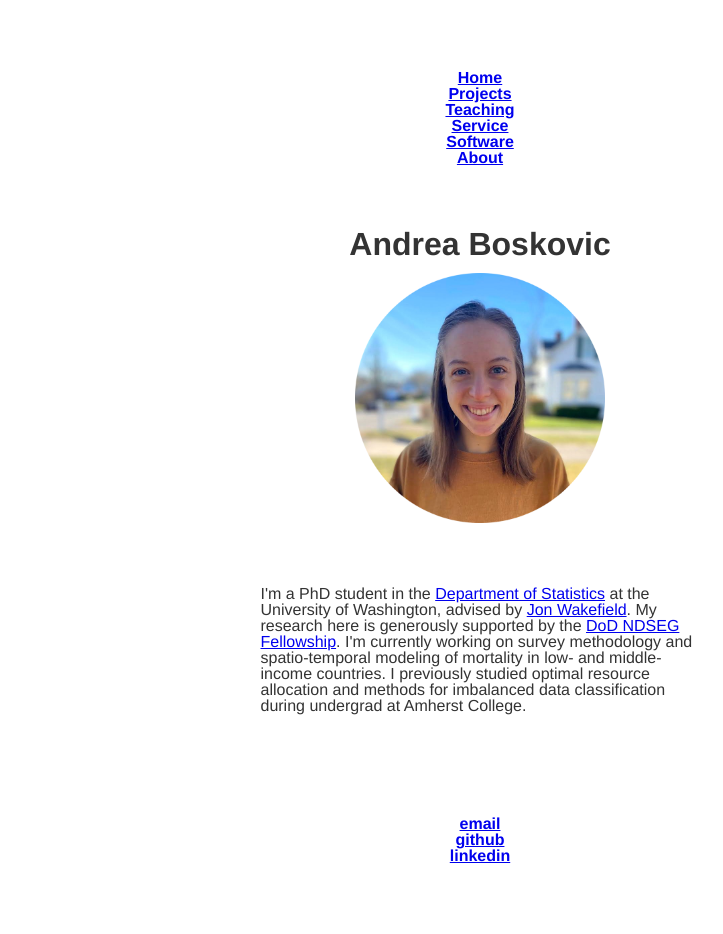
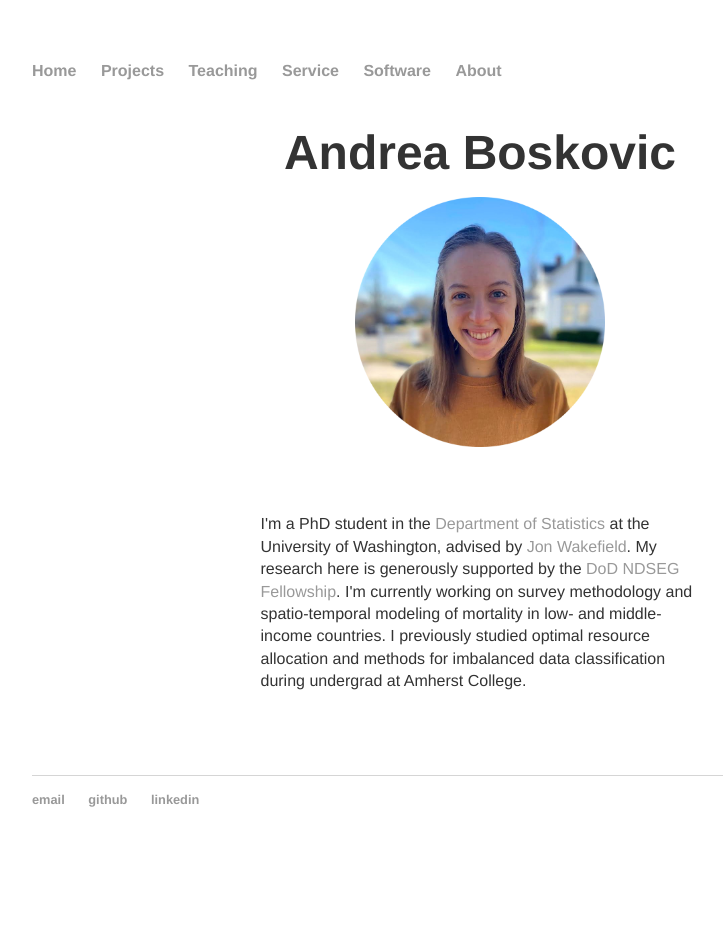
Before and after one commit to aboskovic21/aboskovic21.github.io, a Jekyll site: the page built from index.html, in a window 1280 px wide. Shown: the whole page, without its empty margins (160-883 px from the left). Built offline with Jekyll 4.4.1, drawn with Linux system fonts in a browser that asks for light colours; after the commit the page ends 900 px from its top, so only the background shows below that.

Commit message:
reverting!

```diff
--- a/css/main.css
+++ b/css/main.css
@@ -1,23 +1,42 @@
-body {
-    text-align: center; /* Center text and inline elements */
+body, .blurb, .teaching-experience, p {
+    margin: 60px auto;
+    width: 70%;
+    font-family:'Helvetica', 'Arial', 'Sans-Serif';
+    font-size: 1em;
+    line-height: 1.4em;
+    color: #333;
+}
+nav ul, footer ul {
+    font-family:'Helvetica', 'Arial', 'Sans-Serif';
+    padding: 0px;
+    list-style: none;
+    font-weight: bold;
+}
+nav ul li, footer ul li {
+    display: inline;
+    margin-right: 20px;
+}
+a {
+    text-decoration: none;
+    color: #999;
+}
+a:hover {
+    text-decoration: underline;
+}
+h1 {
+    font-size: 3em;
+    font-family:'Helvetica', 'Arial', 'Sans-Serif';
+}
+footer {
+    border-top: 1px solid #d5d5d5;
+    font-size: .8em;
 }
 
-body, .blurb, .teaching-experience, p {
-    margin: 60px auto; /* Centers block elements */
-    width: 70%; /* Sets width of content container */
-    font-family: 'Helvetica', 'Arial', 'Sans-Serif';
-    font-size: 1em;
-    line-height: 1em;
-    color: #333;
-    text-align: left; /* Ensures text within is left-aligned */
+ul.posts {
+    margin: 20px auto 40px;
+    font-size: 1.5em;
 }
 
-nav ul, footer ul {
-    font-family: 'Helvetica', 'Arial', 'Sans-Serif';
-    padding: 10px;
+ul.posts li {
     list-style: none;
-    font-weight: bold;
-    text-align: center; /* Centers nav/footer items */
 }
-
-nav ul li
```
